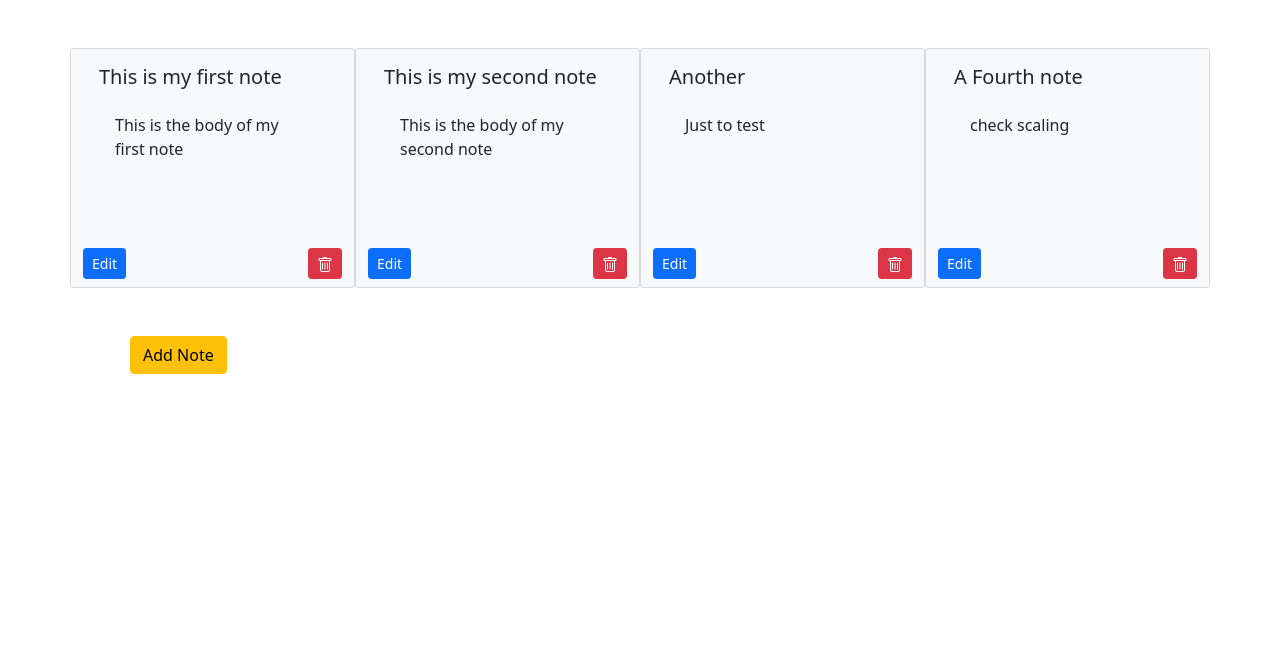
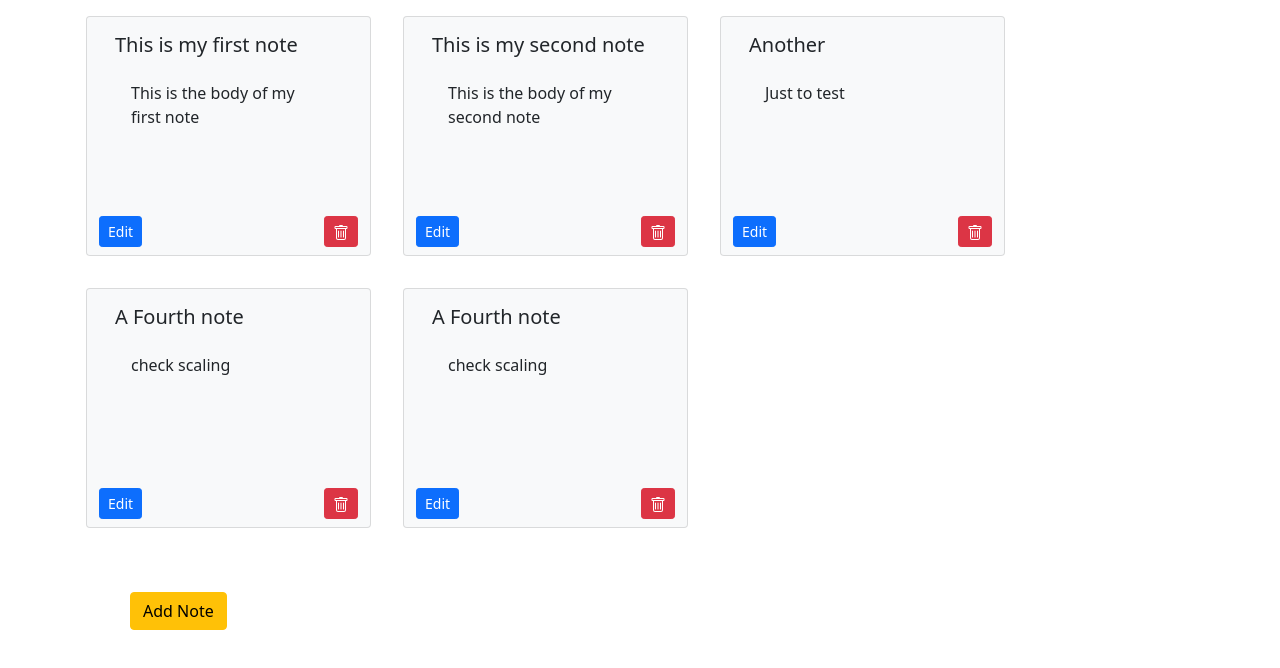
Before and after one commit to msullivan1999/react-todo, a React (Create React App) app: page / in a window 1280 px wide. Shown: the top 668 px of the page. Built offline with nearby package versions, Linux system fonts and the light colour scheme.

Commit message:
fix spacing with extra ntoes

```diff
--- a/src/components/Note.jsx
+++ b/src/components/Note.jsx
@@ -16,7 +16,7 @@ export default class note extends Component {
                 {
                     notesData.map((item, key) => {
                         return (
-                                <div key={key} className="card note col-lg-3 col-sm-5 d-flex align-items-stretch m-auto justify-content-between mt-5 bg-light">
+                                <div key={key} className="card note col-lg-3 col-md-4 col-sm-5 d-flex align-items-stretch justify-content-center m-lg-3 m-sm-2 mt-4 bg-light">
                                     <div className="card-body">
                                         <h5 className="card-title">
                                             {item.noteTitle}
--- a/src/data.js
+++ b/src/data.js
@@ -19,4 +19,9 @@ export let notesData = [
         noteTitle: "A Fourth note",
         noteBody: "check scaling",
     },
+    {
+        id: 3,
+        noteTitle: "A Fourth note",
+        noteBody: "check scaling",
+    },
 ]
--- a/src/index.css
+++ b/src/index.css
@@ -15,6 +15,7 @@ code {
 .note {
   height: 15rem;
   width: auto;
+  max-width: 50px;
 }
 
 /* .btn:active{
```
